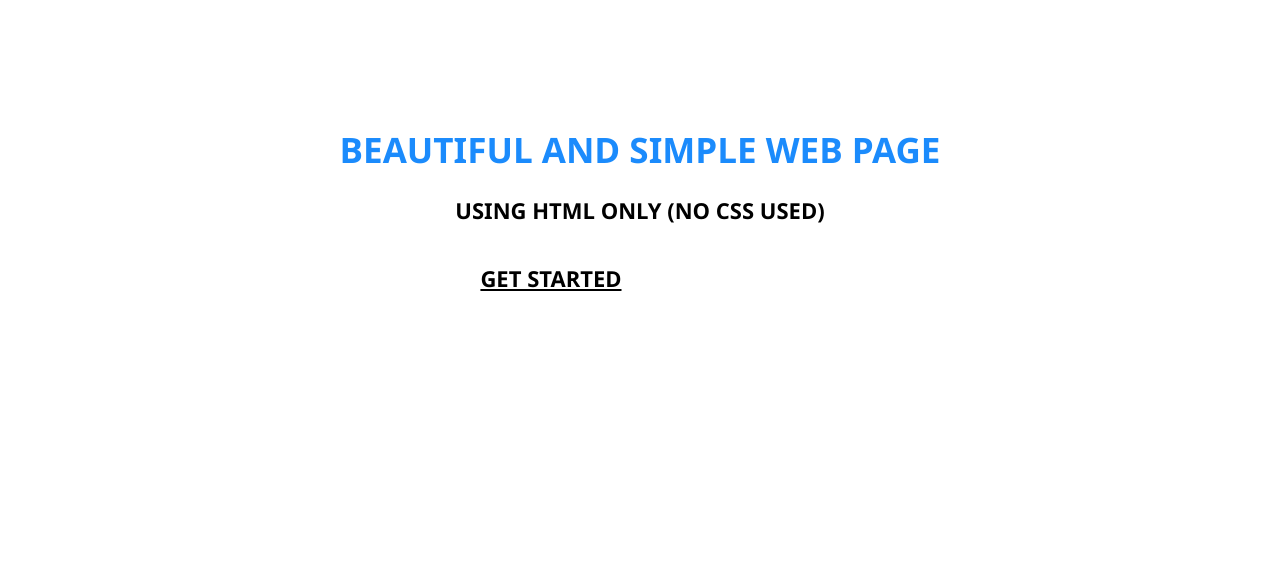
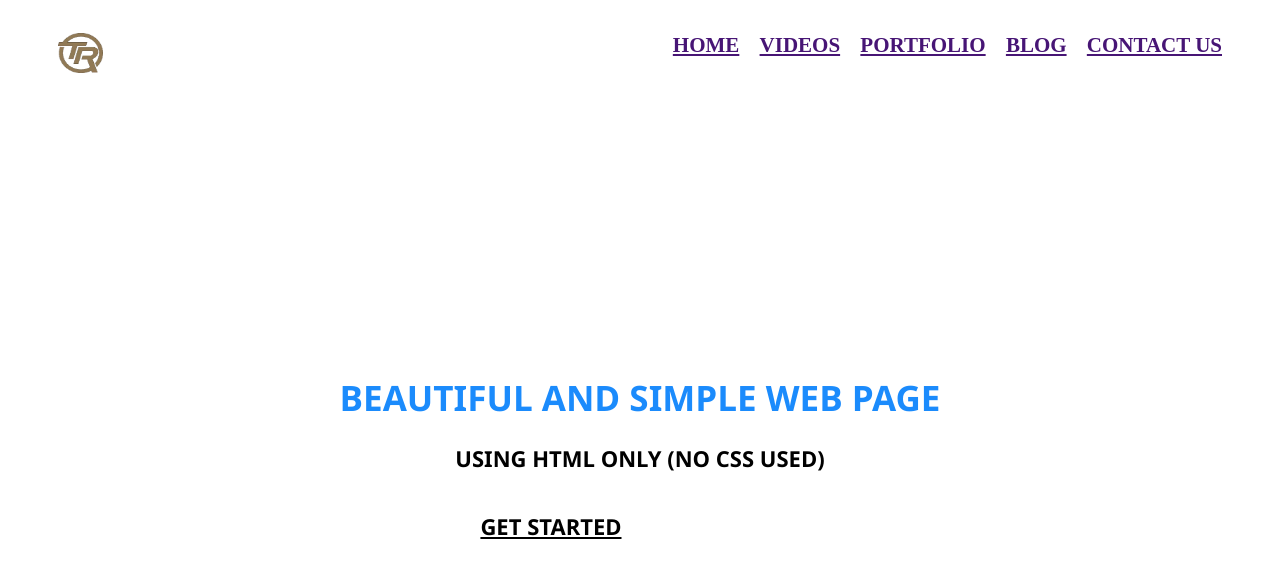
Before and after one commit to RokasIme/tinklapis, a website: page index.html in a window 1280 px wide. Drawn offline with Linux system fonts and the light colour scheme.

Commit message:
pataisyta

```diff
--- a/index.html
+++ b/index.html
@@ -6,10 +6,25 @@
     <title>Document</title>
   </head>
   <body style="background-image: url('img/1.jpg'); background-attachment: fixed; background-size: 100% 100%; background-repeat: no-repeat;">
+    <div style="display: inline-block; margin-top: 25px;">
+        <img
+          src="img/TRonly.webp"
+          alt="Tadas and Rokas website logo"
+          style="width: 45px; height: 40px; margin-left: 50px;"
+
+        />
+      </div>
+      <div style="float: right; font-size: 21px; font-weight: bold; margin-bottom: 25%;margin-top: 25px; color: blueviolet;">
+        <a style="color: rgb(71, 21, 117); margin-left: 15px;" href="#">HOME</a>
+        <a style="color: rgb(71, 21, 117); margin-left: 15px;"href="#">VIDEOS</a>
+        <a style="color: rgb(71, 21, 117); margin-left: 15px;"href="#">PORTFOLIO</a>
+        <a style="color: rgb(71, 21, 117); margin-left: 15px;"href="#">BLOG</a>
+        <a style="color: rgb(71, 21, 117); margin-left: 15px; margin-right: 50px;"href="#">CONTACT US</a>
+      </div>
     <div style="margin-top: 10%;">
       <h1, style="width: 100%; float: left; text-transform: uppercase; text-align: center; color: rgb(27, 139, 252); font-weight: bold; font-size: 35px; font-family:'Segoe UI', Tahoma, Geneva, Verdana, sans-serif ">Beautiful and simple web page</h1>
       <p style="width: 100%; float: left; text-transform: uppercase; text-align: center; font-weight: bold; font-size: 22px; color:black ">using html only (no css used)</p>
-    <p style="font-size: 22px;margin-top: 90px;"> <a style=" color: black; margin-right: 18px;" href="get started">get started</a> <a style="color: white;" href="subscribe us">subscribe us</a></p>
+    <p style="font-size: 22px;margin-top: 90px;"> <a style=" color: black; margin-right: 18px;" href="#">get started</a> <a style="color: white;" href="#">subscribe us</a></p>
     </div>
   </body>
 </html>
```
Also changed, not shown: img/TRonly.webp (added), readme.md (added).
